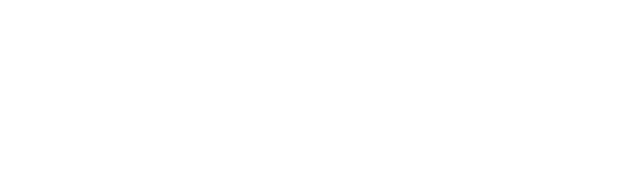
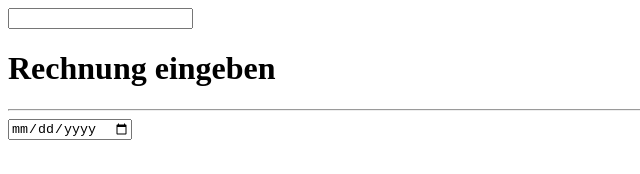
Before and after one commit to JoshDHBW/SystemA1, a plain HTML site: page index.html in a window 1280 px wide. Shown: the whole page, without its empty margins (0-640 px from the left). Drawn offline with Linux system fonts and the light colour scheme.

Commit message:
input feld angelegt

```diff
--- a/index.html
+++ b/index.html
@@ -1,10 +1,12 @@
 <!DOCTYPE html>
 <html lang="en">
 <head>
-    <meta charset="UTF-8">
-    <title>Title</title>
 </head>
-<body>
-
+<input>
+<h1>Rechnung eingeben</h1>
+<hr/>
+<form>
+<input name="Rechnungsdatum" type="date"></input>
+</form>
 </body>
 </html>
```
